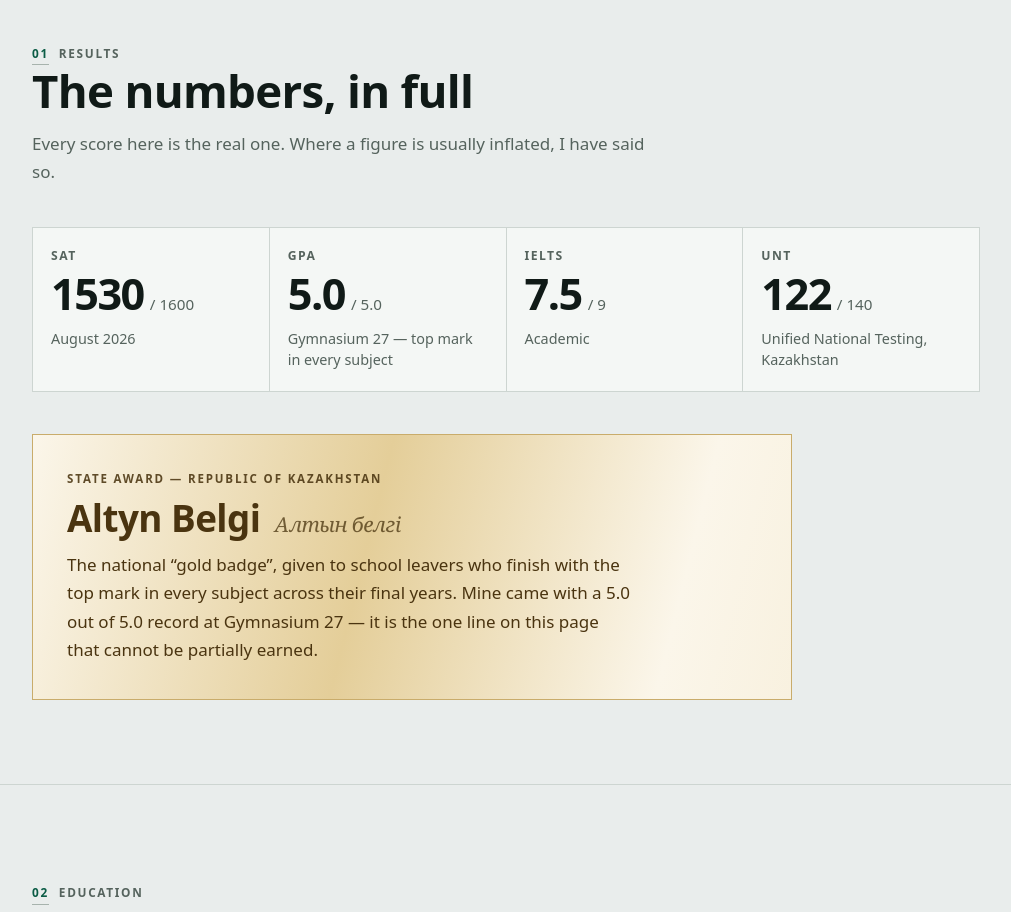
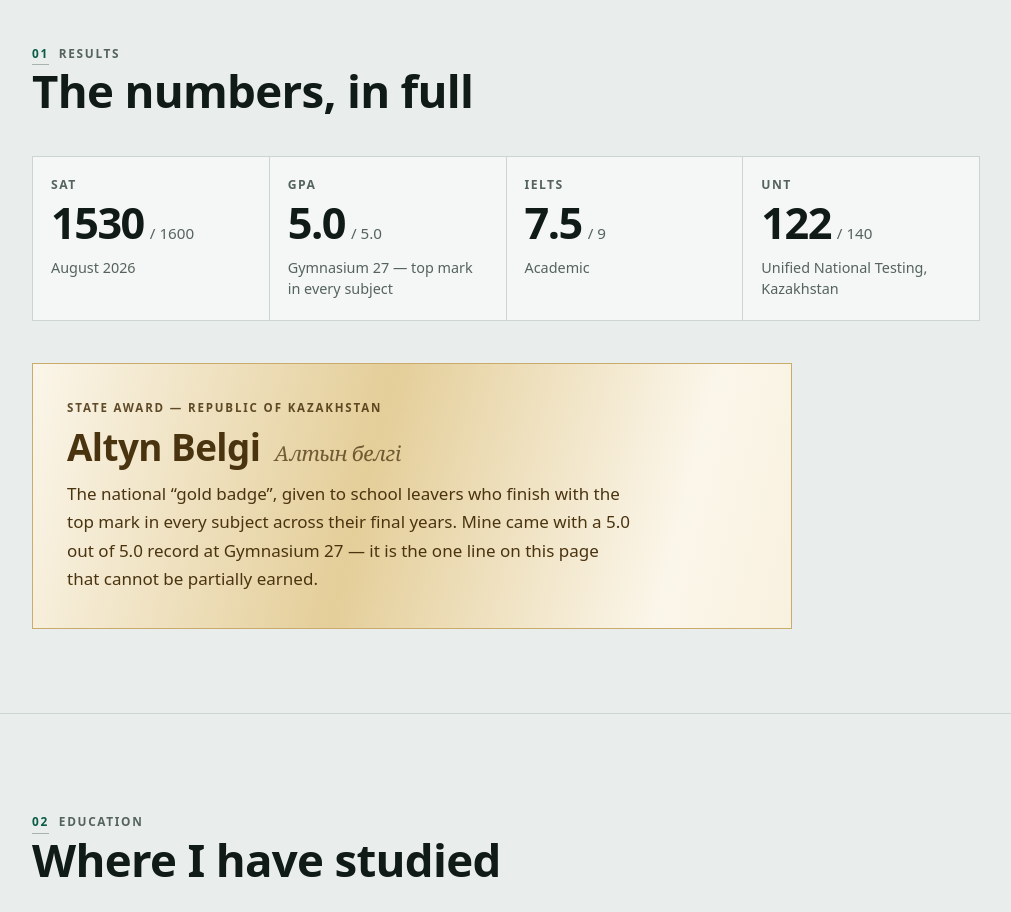
Before and after one commit to nurmzhan/MBZUAI, a Next.js app: page / in a window 1280 px wide. Shown: the part 780-1692 px from the top of the page, without its empty margins (134-1145 px from the left). Built offline with nearby package versions, Linux system fonts and the light colour scheme.

Commit message:
Update page.js

```diff
--- a/src/app/page.js
+++ b/src/app/page.js
@@ -550,7 +550,6 @@ export default function Home() {
         <section className="section" id="results">
           <div className="shell">
             <SectionHead num="01" kicker="Results" title="The numbers, in full">
-              <p>Every score here is the real one. Where a figure is usually inflated, I have said so.</p>
             </SectionHead>
 
             <ul className="scores">
```
